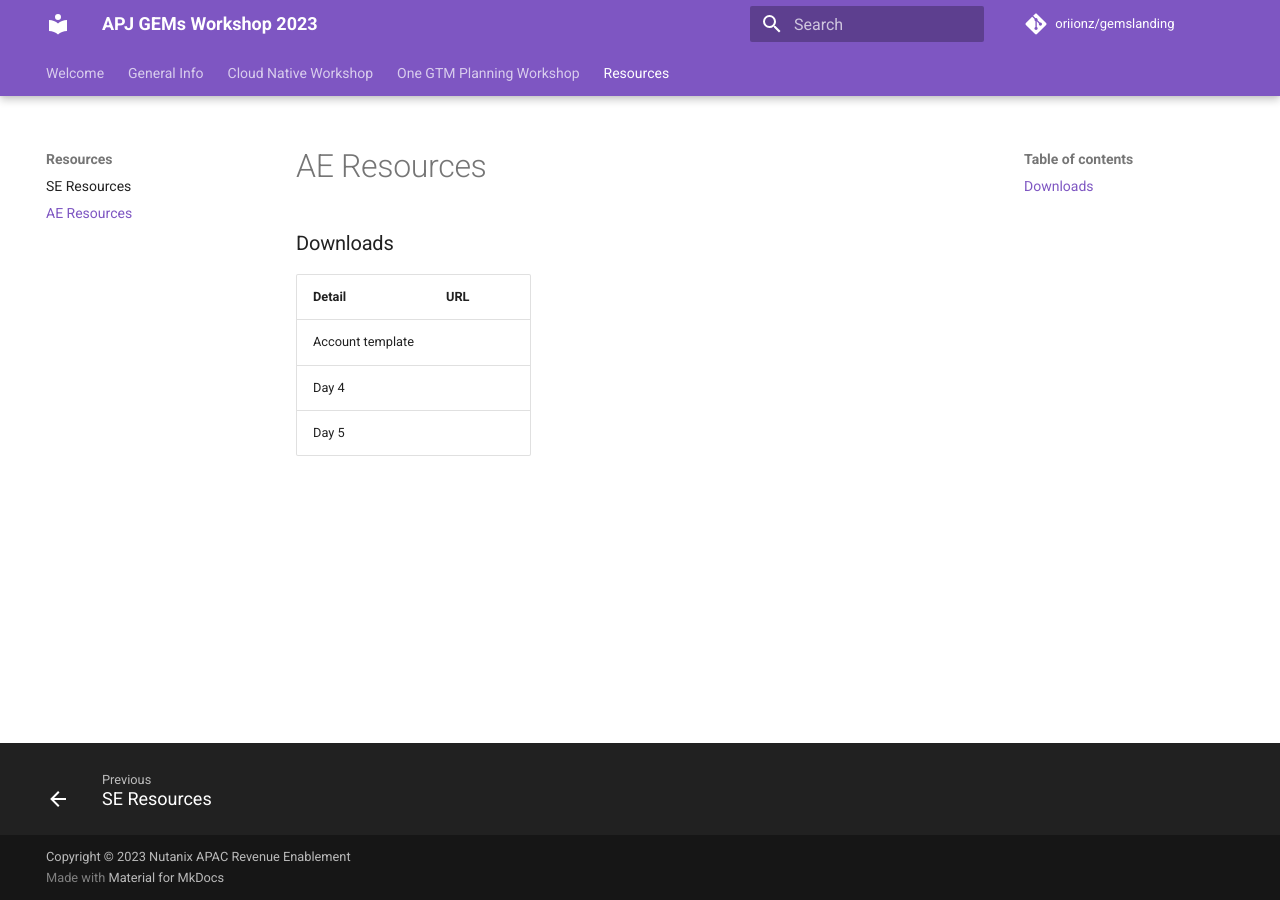
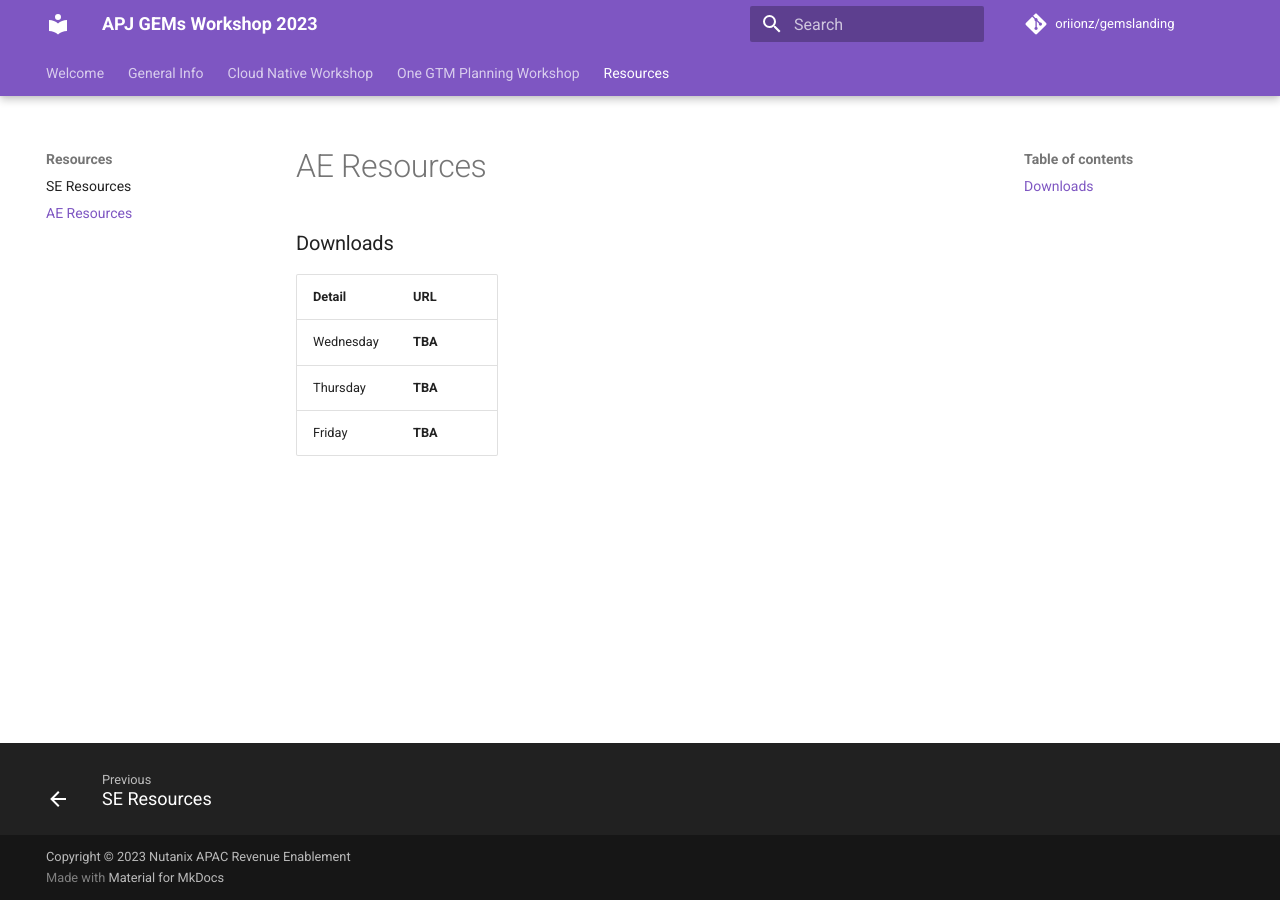
Before and after one commit to oriionz/gemslanding, an MkDocs documentation site: the page built from docs/daily_agenda/ae_resources.md, in a window 1280 px wide. Built offline with MkDocs 1.6.1 and Material for MkDocs 9.7.7, drawn with Linux system fonts in a browser that asks for light colours; comment, search, counter and statistics services are not loaded.

Commit message:
agenda changes

```diff
--- a/docs/daily_agenda/ae_resources.md
+++ b/docs/daily_agenda/ae_resources.md
@@ -4,6 +4,6 @@
 
 |  Detail         | URL |
 |-----------|-----|
-| Account template |    |
-| Day 4 |   |
-| Day 5 |   |
+| Wednesday | **TBA**  |
+| Thursday |  **TBA** |
+| Friday |  **TBA** |
```
